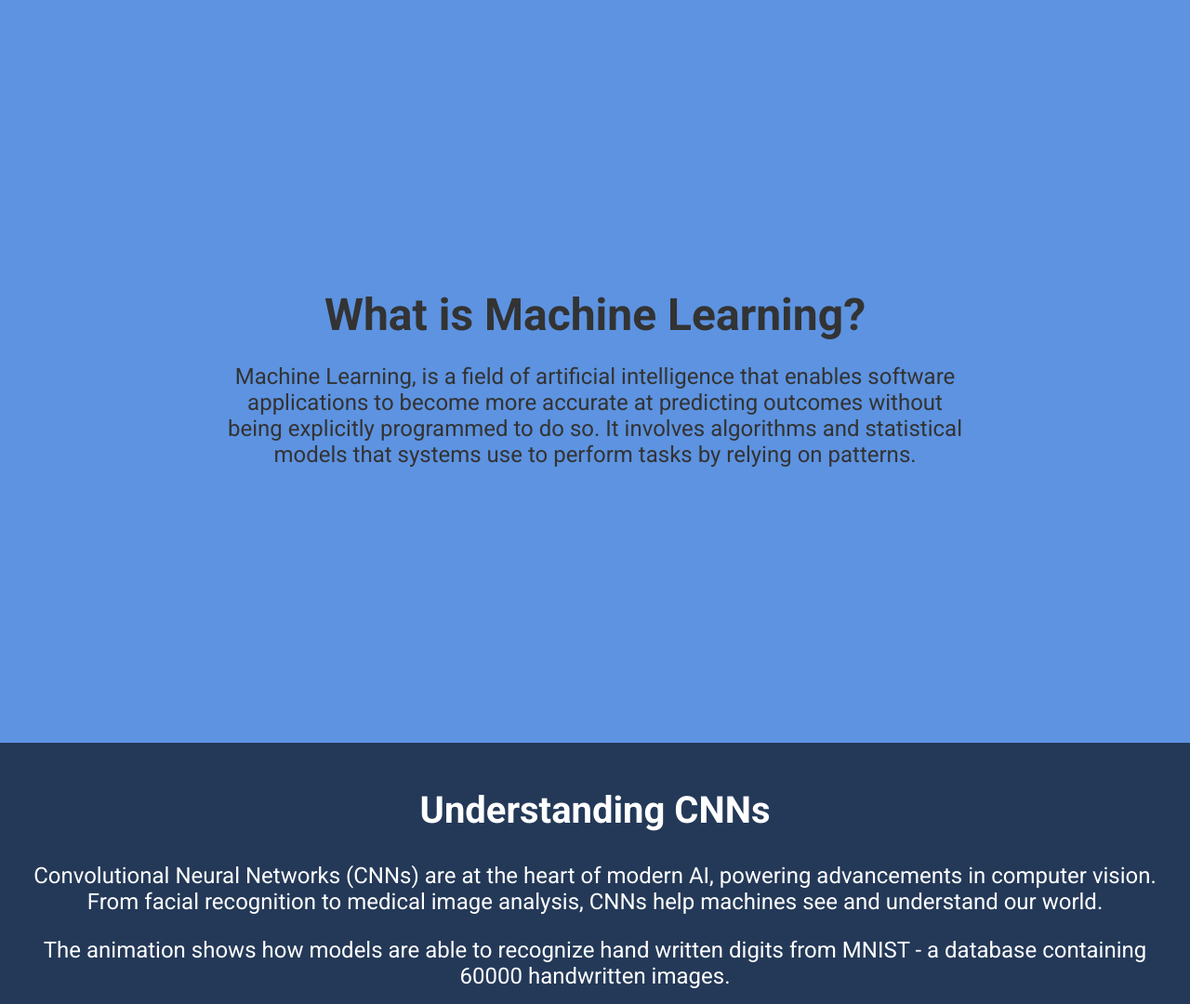
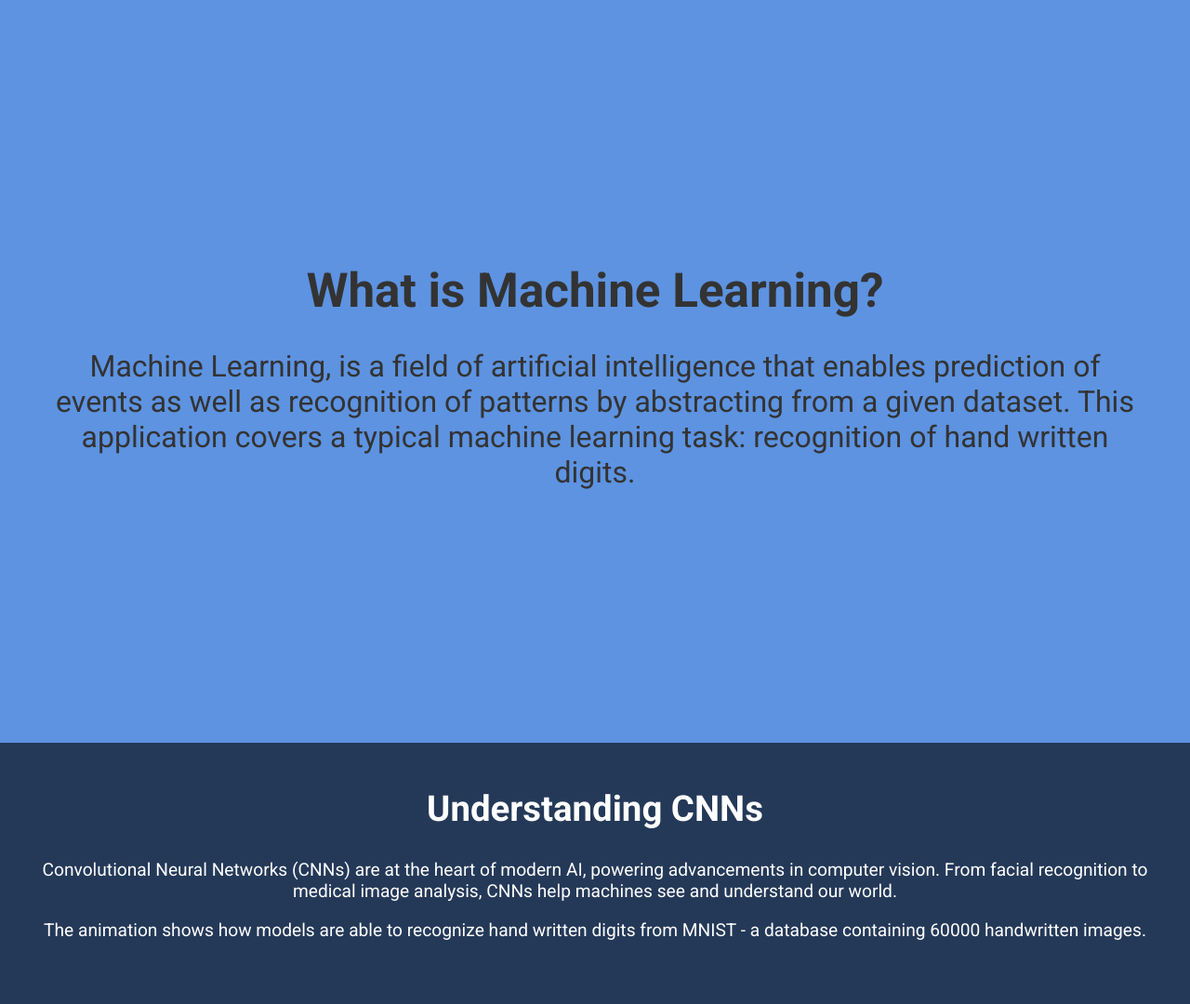
Before and after one commit to omah03/Usable-Machine-Learning-, a Flask app: page / in a window 1280 px wide. Shown: the part 801-1881 px from the top of the page at 93% size. Run offline with Flask 2, Linux system fonts and the light colour scheme; parts of the project's set-up code (start-up, migrations or seed data) failed here and were passed over.

Commit message:
some text sizes change

```diff
--- a/static/intro_ml.css
+++ b/static/intro_ml.css
@@ -72,7 +72,7 @@
     top: 50%;
     left: 50%;
     transform: translate(-50%, -50%);
-    font-size: 6rem;
+    font-size: 5vw;
     color: #fff;
     text-shadow: 2px 2px 4px rgba(0, 0, 0, 0.5);
     margin: 0;
@@ -105,17 +105,17 @@
 }
 
 .ml-fullscreen .container {
-    max-width: 800px;
+    max-width: 1600px;
 }
 
 .ml-fullscreen h2 {
-    font-size: 3rem;
+    font-size: 4vw;
     color: var(--text-color);
-    margin-bottom: 20px;
+    margin-bottom: 10px;
 }
 
 .ml-fullscreen p {
-    font-size: 1.5rem;
+    font-size: 2.5vw;
     color: var(--text-color);
 }
 
@@ -135,12 +135,12 @@
 }
 
 .cnn-text h2 {
-    font-size: 2.5rem;
+    font-size: 3vw;
     color: #ffffff;
 }
 
 .cnn-text p {
-    font-size: 1.5rem;
+    font-size: 1.5vw;
     color: #ffffff;
 }
 
@@ -148,7 +148,7 @@
     text-align: center;
 }
 .cnn-gif img {
-    width: 80%; /* Adjust the size as needed */
+    width: 100%; /* Adjust the size as needed */
     height: auto;
     margin-top: 20px; /* Adds space between the text and the gif */
 }
@@ -159,9 +159,9 @@
 }
 .explanation-container {
     margin-top: 20px; /* Space between GIF and the text */
-    padding: 1rem;
+    padding: 1.5rem;
     background-color: #f8f8f8; /* Light background for the text area */
-    max-width: 60%; /* Adjust as needed */
+    max-width: 50%; /* Adjust as needed */
     text-align: left;
     margin-left: auto; /* Auto margins for horizontal centering */
     margin-right: auto;
@@ -171,7 +171,7 @@
 .explanation-container p {
     color: #333;
     line-height: 1.6;
-    font-size: 1vw;
+    font-size: 1.5vw;
 }
 
 @media (max-width: 768px) {
--- a/templates/intro_ml.html
+++ b/templates/intro_ml.html
@@ -19,8 +19,7 @@
             <div class="ml-text">
                 <h2>What is Machine Learning?</h2>
                 <p>
-                    Machine Learning, is a field of artificial intelligence that enables software applications to become more accurate at predicting outcomes without being explicitly programmed to do so. It involves algorithms and statistical models that systems use to perform tasks by relying on patterns.
-                </p>
+                    Machine Learning, is a field of artificial intelligence that enables prediction of events as well as recognition of patterns by abstracting from a given dataset. This application covers a typical machine learning task: recognition of hand written digits.</p>
             </div>
         </div>
     </section>
```
